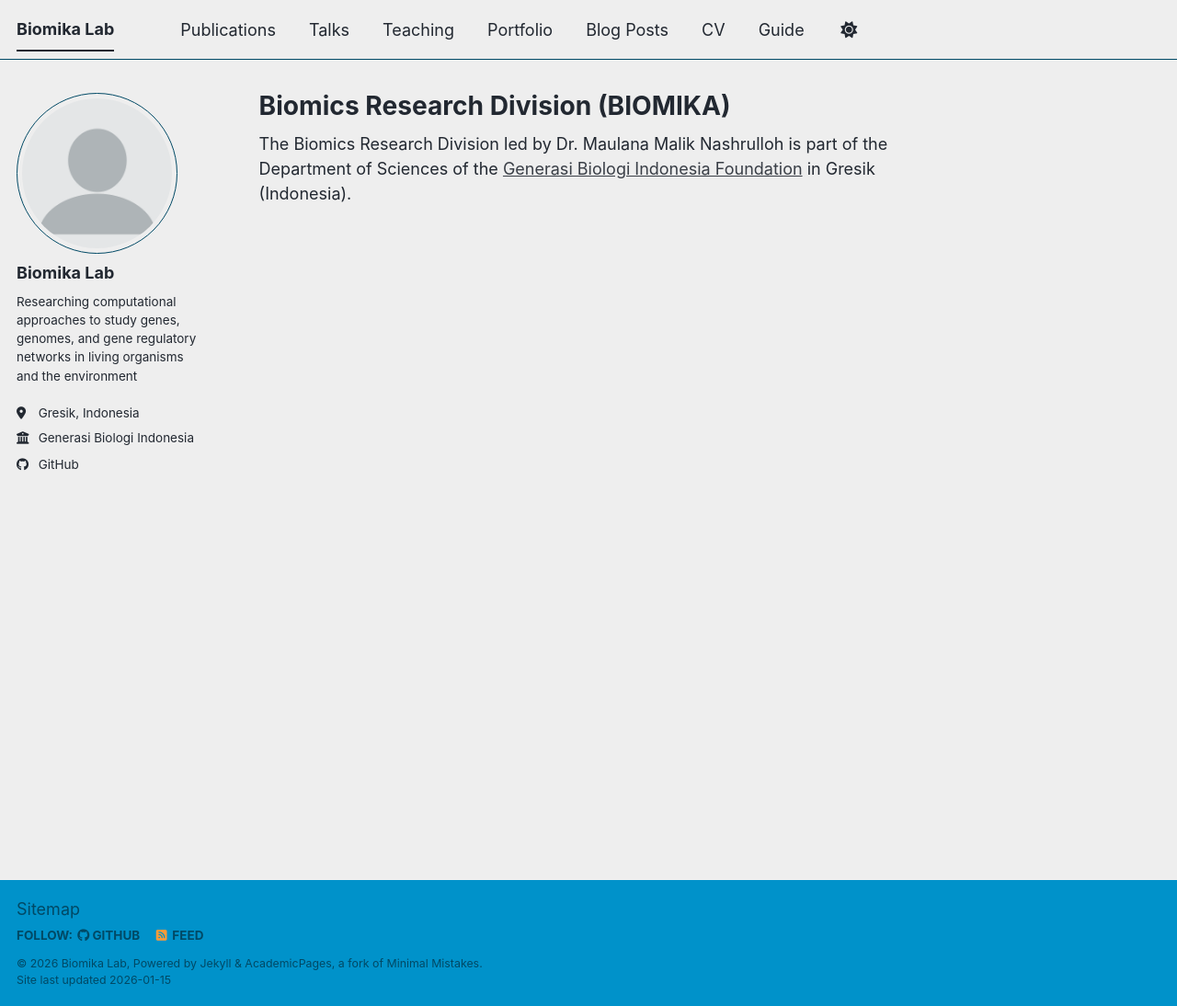
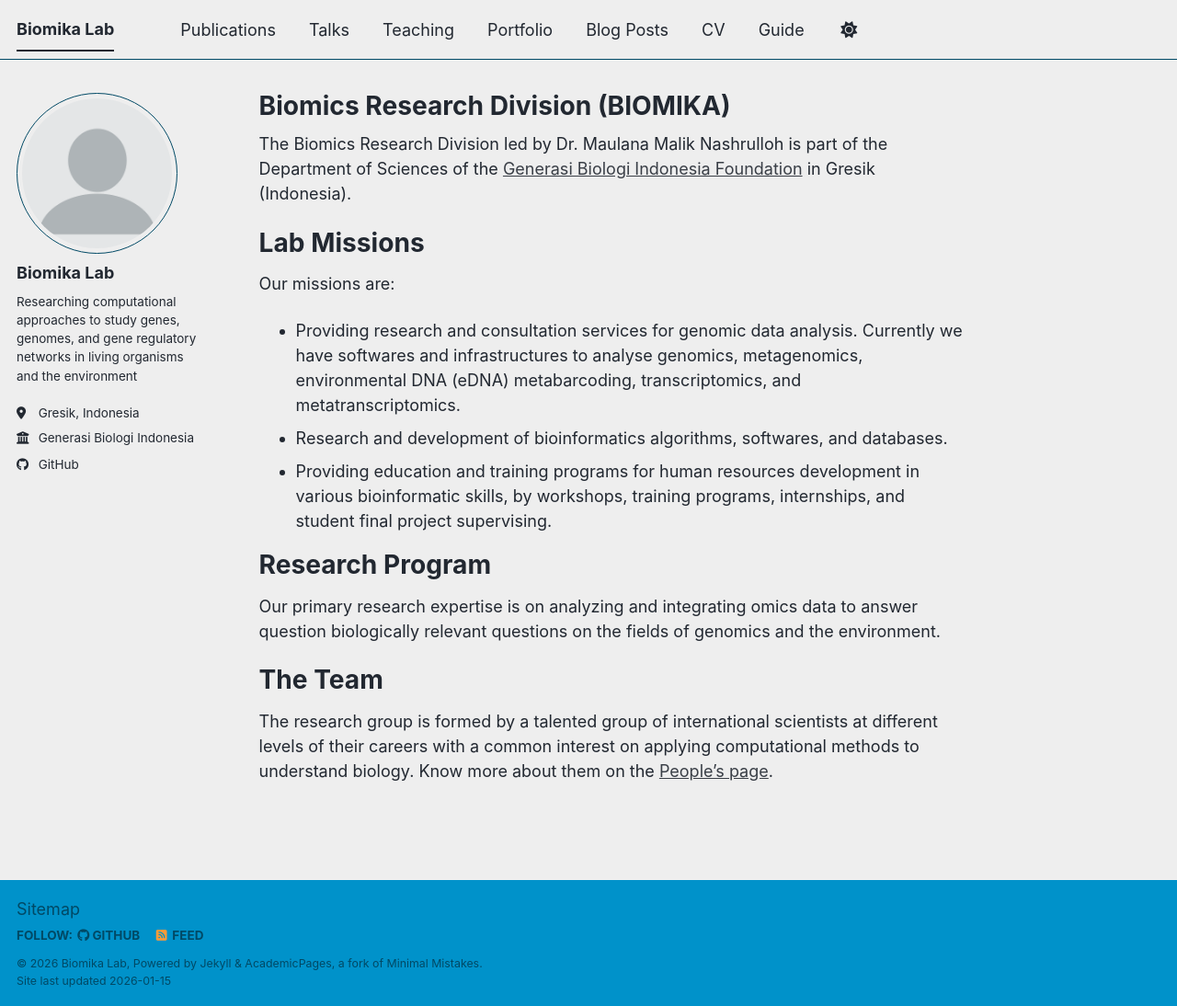
Before and after one commit to biomikalab/biomikalab.github.io, a Jekyll site: the page built from _pages/about.md, in a window 1280 px wide and 1094 px high. Shown: the whole window at 92% size. Built offline with Jekyll 4.4.1, drawn with Linux system fonts in a browser that asks for light colours; a script bundle is joined from its source files by our own code; library files that are not in the unit come from our copies.

Commit message:
Update about.md

```diff
--- a/_pages/about.md
+++ b/_pages/about.md
@@ -9,3 +9,18 @@ redirect_from:
 ---
 
 The Biomics Research Division led by Dr. Maulana Malik Nashrulloh is part of the Department of Sciences of the [Generasi Biologi Indonesia Foundation](https://genbinesia.or.id/) in Gresik (Indonesia).
+
+# Lab Missions
+
+Our missions are:
+- Providing research and consultation services for genomic data analysis. Currently we have softwares and infrastructures to analyse genomics, metagenomics, environmental DNA (eDNA) metabarcoding, transcriptomics, and metatranscriptomics.
+- Research and development of bioinformatics algorithms, softwares, and databases.
+- Providing education and training programs for human resources development in various bioinformatic skills, by workshops, training programs, internships, and student final project supervising.
+
+# Research Program
+
+Our primary research expertise is on analyzing and integrating omics data to answer question biologically relevant questions on the fields of genomics and the environment.
+
+# The Team
+
+The research group is formed by a talented group of international scientists at different levels of their careers with a common interest on applying computational methods to understand biology. Know more about them on the [People’s page](https://biomikalab.github.io/people/).
```
